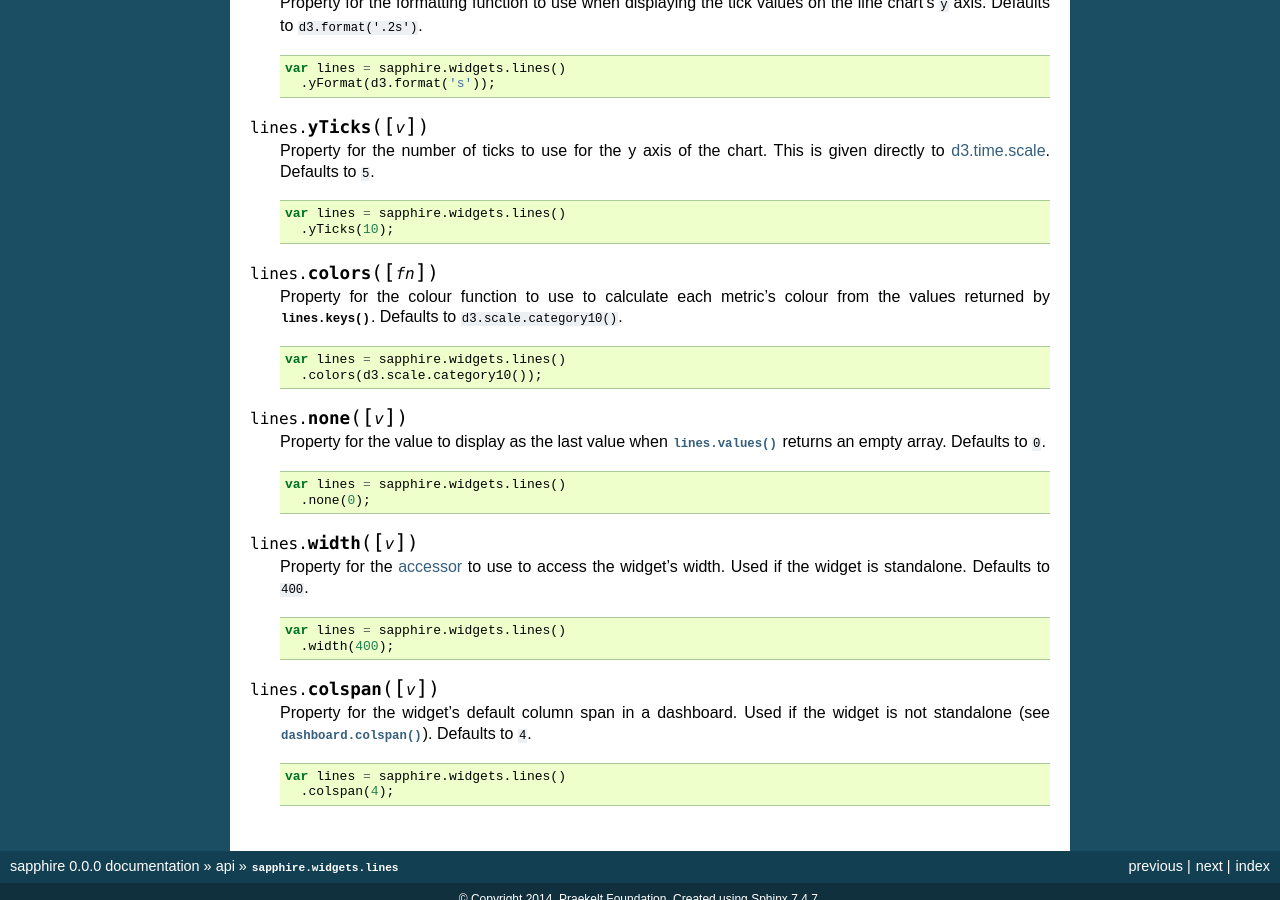
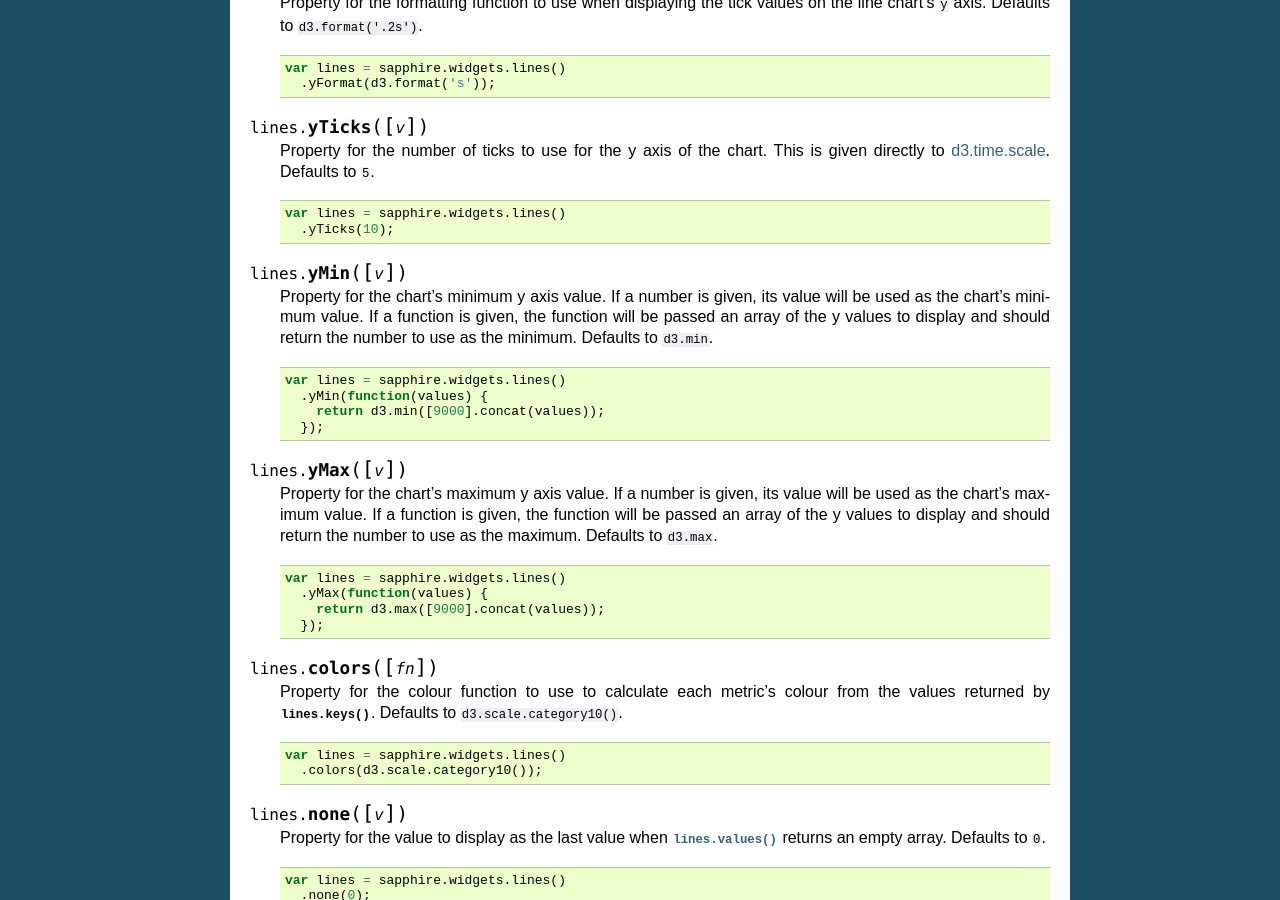
Before and after one commit to praekelt/sapphire, a Sphinx documentation site: the page built from docs/api/widgets/lines.rst, in a window 1280 px wide and 900 px high, scrolled down 4619 px. Built offline with Sphinx 7.4.7, drawn with Linux system fonts in a browser that asks for light colours; some of the changed text lies outside the part shown.

Commit message:
Document the new range configuration widget api methods

```diff
--- a/docs/api/widgets/lines.rst
+++ b/docs/api/widgets/lines.rst
@@ -359,6 +359,35 @@ displaying each metric's title, colour and last ``y`` value.
       .yTicks(10);
 
 
+.. function:: lines.yMin([v])
+
+  Property for the chart's minimum y axis value. If a number is given, its
+  value will be used as the chart's minimum value. If a function is given, the
+  function will be passed an array of the y values to display and should return
+  the number to use as the minimum. Defaults to ``d3.min``.
+
+  .. code-block:: javascript
+
+    var lines = sapphire.widgets.lines()
+      .yMin(function(values) {
+        return d3.min([9000].concat(values));
+      });
+
+
+.. function:: lines.yMax([v])
+
+  Property for the chart's maximum y axis value. If a number is given, its
+  value will be used as the chart's maximum value. If a function is given, the
+  function will be passed an array of the y values to display and should return
+  the number to use as the maximum. Defaults to ``d3.max``.
+
+  .. code-block:: javascript
+
+    var lines = sapphire.widgets.lines()
+      .yMax(function(values) {
+        return d3.max([9000].concat(values));
+      });
+
 .. function:: lines.colors([fn])
 
   Property for the colour function to use to calculate each metric's colour
```
Also changed, not shown: docs/api/widgets/bars.rst (+15 -0 lines).
